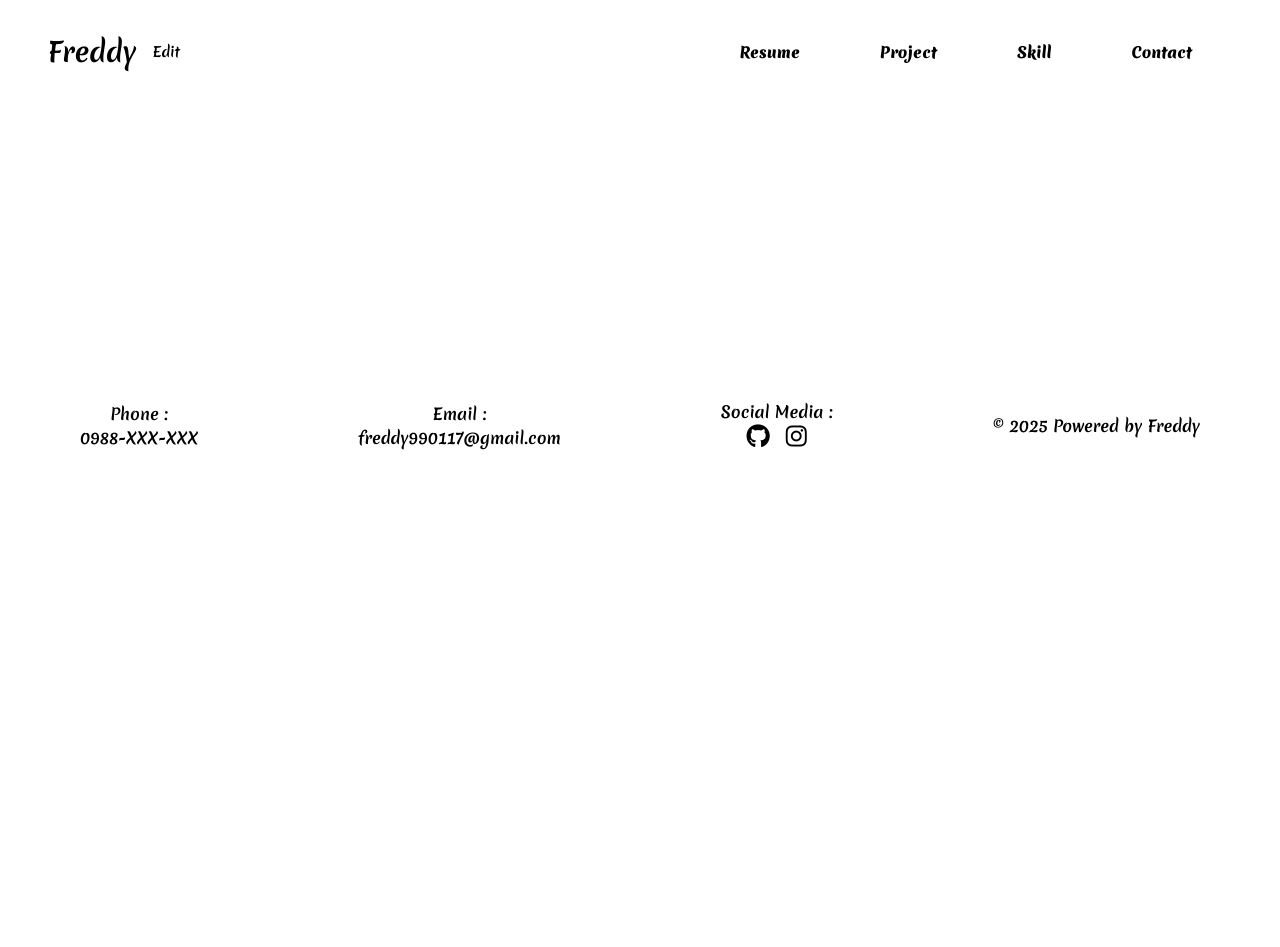
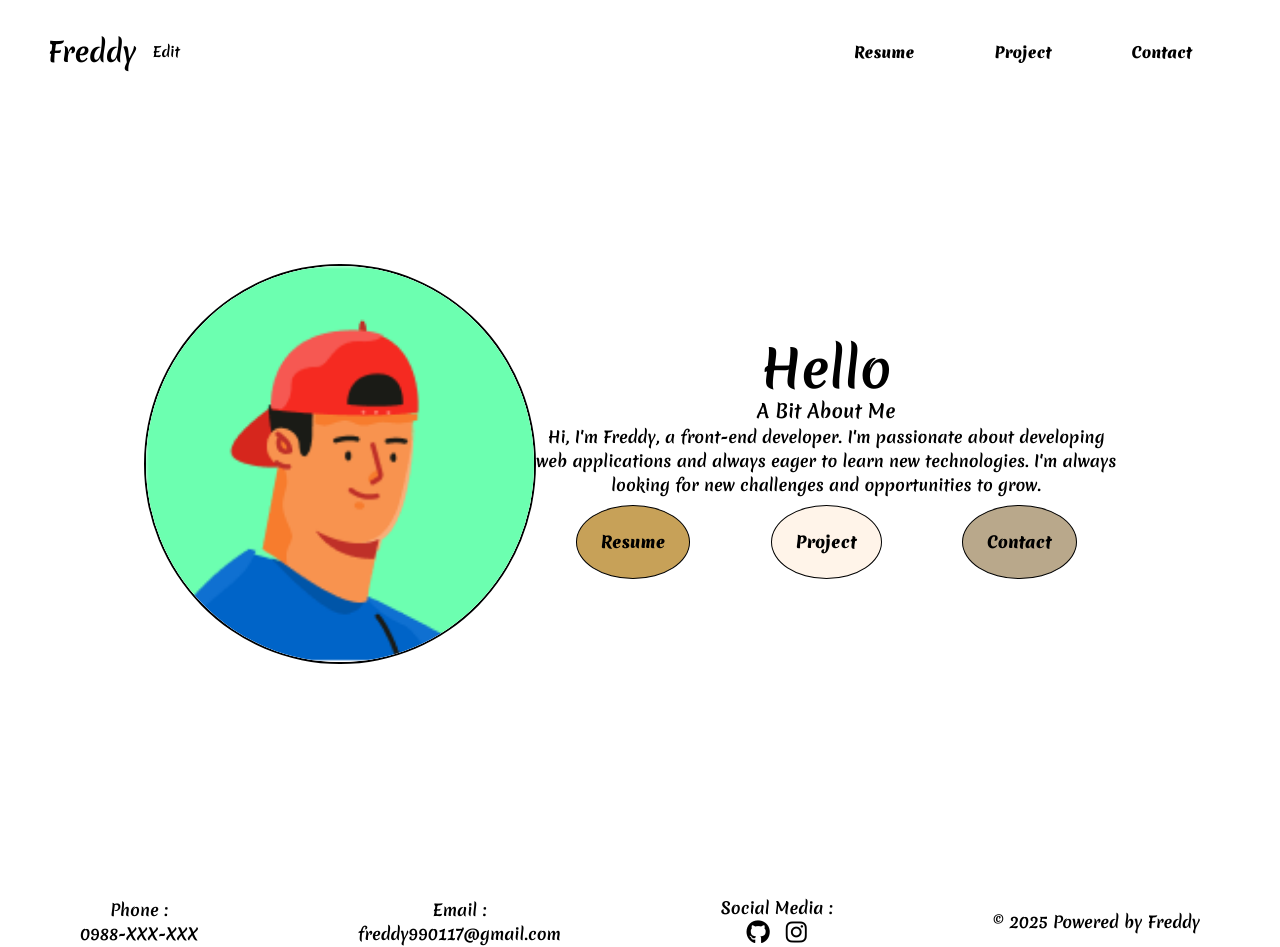
Before and after one commit to freddy990117/Personal-Portfolio-Website, a React (Vite) app: page / in a window 1280 px wide. Before the commit the page ends 800 px from the top, so only its background shows below. Built offline with nearby package versions, Linux system fonts and the light colour scheme; a web font is replaced by a local one.

Commit message:
Create Homepage to show Main content

```diff
--- a/Layout.css
+++ b/Layout.css
@@ -63,7 +63,7 @@ body .l-main .main-info .main-picture img {
   border-radius: 100%;
 }
 body .l-main .main-info .main-aboutme {
-  flex: 1;
+  flex: 1.5;
   width: 80%;
   height: 70%;
   display: flex;
--- a/Layout.jsx
+++ b/Layout.jsx
@@ -1,11 +1,10 @@
-import React from "react";
-import { useNavigate, Outlet, useLocation } from "react-router-dom";
+import { useNavigate, Outlet } from "react-router-dom";
 
 import "./Layout.css";
+
 const navs = [
-  { name: "Resume", path: "/Resume" },
+  { name: "Resume", path: "Resume" },
   { name: "Project", path: "Project" },
-  { name: "Skill", path: "Skill" },
   { name: "Contact", path: "Contact" },
 ];
 
--- a/Layout.scss
+++ b/Layout.scss
@@ -66,7 +66,7 @@ body {
       }
       .main-aboutme {
         // border: 2px solid black;
-        flex: 1;
+        flex: 1.5;
         width: 80%;
         height: 70%;
         display: flex;
--- /dev/null
+++ b/src/Pages/Homepage.jsx
@@ -0,0 +1,60 @@
+import React from "react";
+import { useNavigate } from "react-router-dom";
+
+const navs = [
+  { name: "Resume", path: "/Resume" },
+  { name: "Project", path: "Project" },
+  { name: "Contact", path: "Contact" },
+];
+
+const Main = () => {
+  const navigate = useNavigate();
+
+  return (
+    <div className="l-main">
+      <div className="main-info">
+        <div className="main-picture">
+          <img src="./Picture/Picture.png" />
+        </div>
+        <div className="main-aboutme">
+          <div className="info">
+            <h1>Hello</h1>
+            <h3>A Bit About Me</h3>
+            <p>
+              Hi, I'm Freddy, a front-end developer. I'm passionate about
+              developing web applications and always eager to learn new
+              technologies. I'm always looking for new challenges and
+              opportunities to grow.
+            </p>
+          </div>
+
+          <div className="navBar-main">
+            {navs.map((nav, index) => (
+              <div
+                key={index}
+                className="nav-main"
+                // 因為key 的 index 是專門用於識別列表中的每個子項，以優化 React 的渲染性能，但它不會自動轉換為 DOM 的屬性，
+                // 這就是為什麼無法直接用 key 的值來控制樣式。
+                data-index={index}
+                onClick={() => navigate(nav.path)}
+                style={{ cursor: "pointer" }}
+              >
+                {nav.name}
+              </div>
+            ))}
+          </div>
+        </div>
+      </div>
+    </div>
+  );
+};
+
+const Homepage = () => {
+  return (
+    <div>
+      <Main />
+    </div>
+  );
+};
+
+export default Homepage;
--- a/src/main.jsx
+++ b/src/main.jsx
@@ -8,11 +8,14 @@ import Project from "./Pages/Project.jsx";
 import Resume from "./Pages/Resume.jsx";
 import Skill from "./Pages/Skill.jsx";
 import Page404 from "./Pages/Page404.jsx";
+import Homepage from "./Pages/Homepage.jsx";
+
 const router = createBrowserRouter([
   {
     path: "/",
     element: <Layout />,
     children: [
+      { path: "/", element: <Homepage /> },
       { path: "Contact", element: <Contact /> },
       { path: "Project", element: <Project /> },
       { path: "Resume", element: <Resume /> },
```
Also changed, not shown: 1 other file (tests, documents, lock files or other folders).
